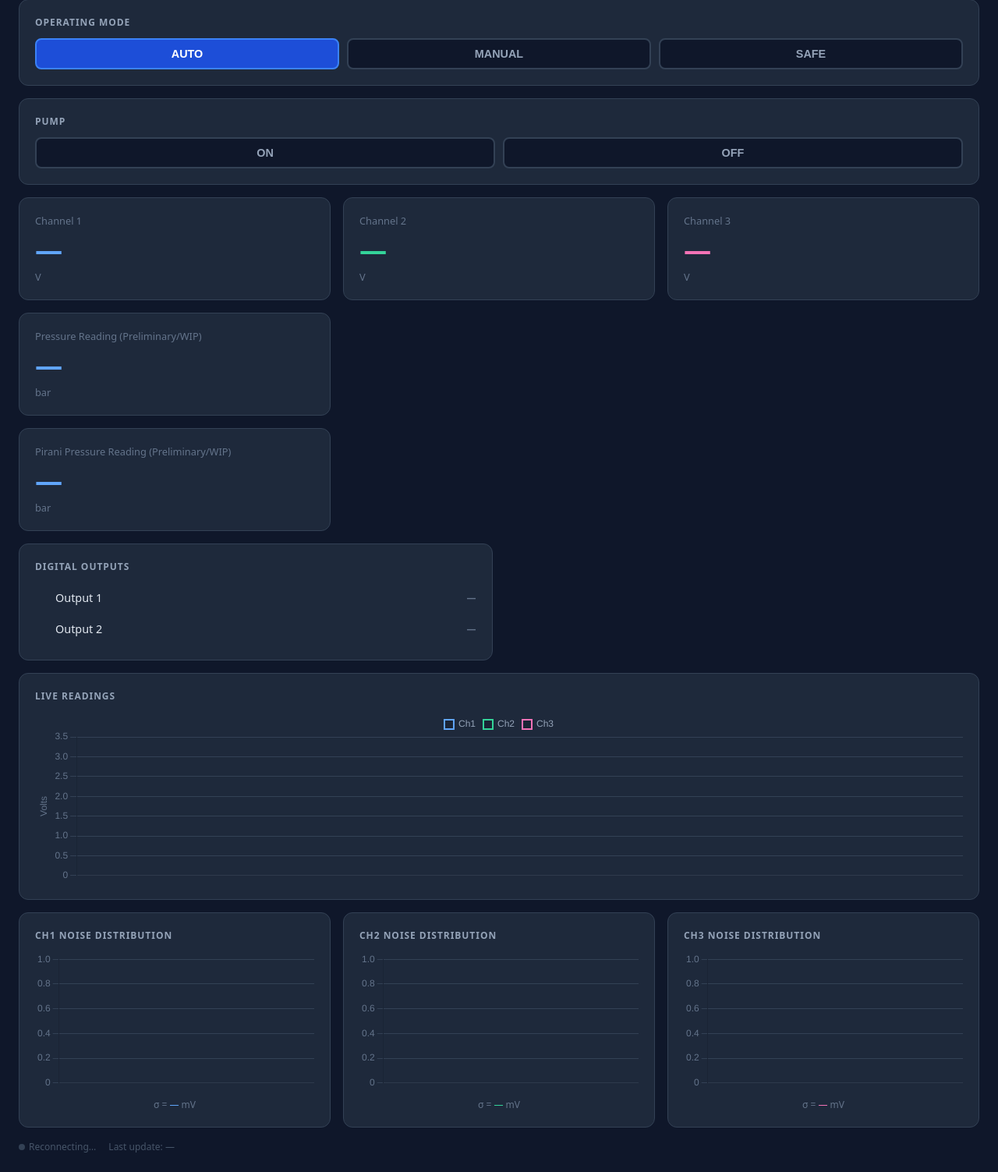
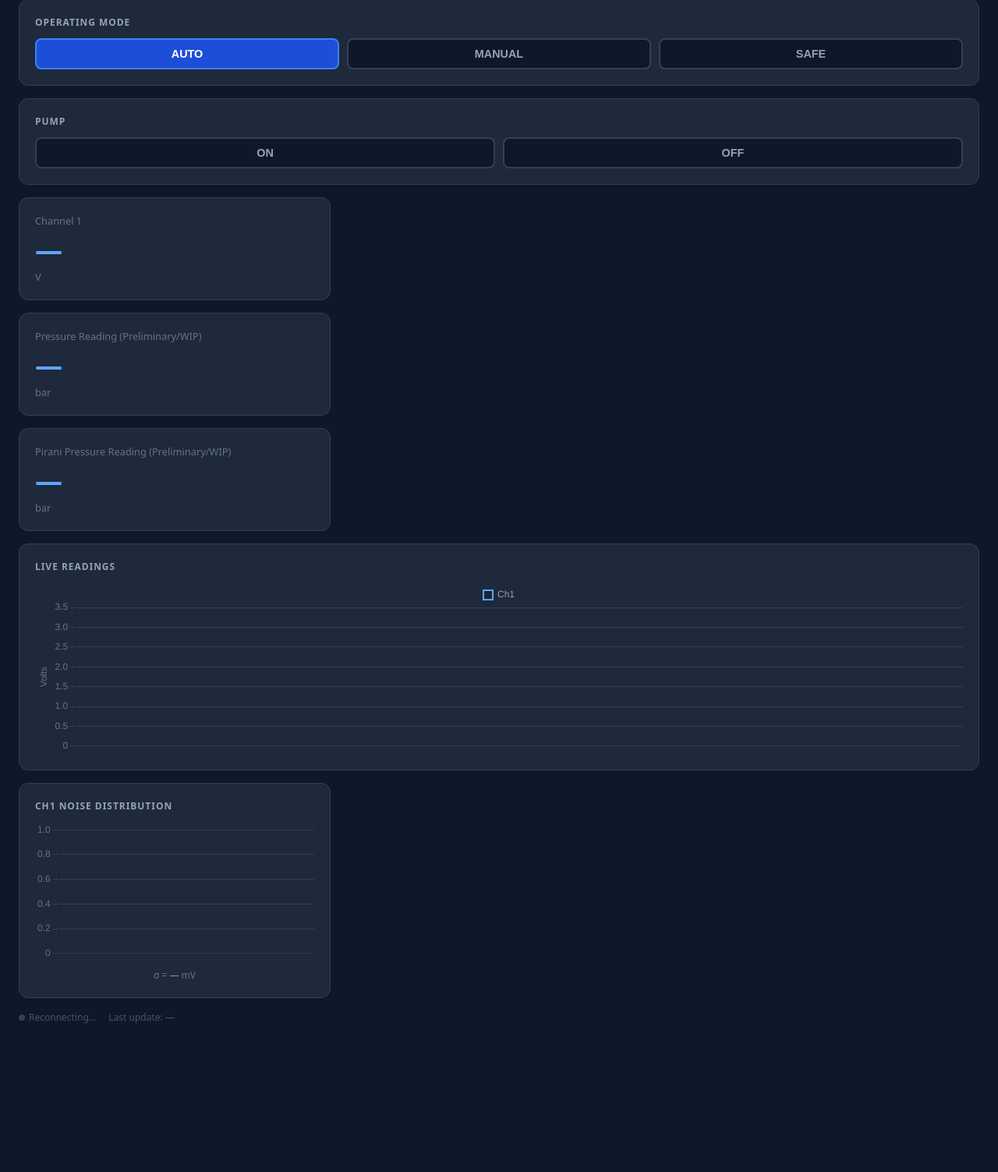
Before and after one commit to Charlotte-Knight/gas-test-daq, a FastAPI app: page / in a window 1280 px wide. Shown: the part 82-1585 px from the top of the page at 78% size. After the commit the page ends 1394 px from the top, so only its background shows below. Run offline with FastAPI, Linux system fonts and the light colour scheme; data that the repository does not hold is empty.

Commit message:
remove unnecessary input and output channels

```diff
--- a/daq.py
+++ b/daq.py
@@ -53,8 +53,8 @@ import revpimodio2
 
 from collections import deque
 
-buffers = [deque(maxlen=100) for _ in range(3)]
-latest_values = [None for _ in range(3)]
+buffer = deque(maxlen=100)
+latest_values = None
 
 logger = logging.getLogger(__name__)
 
@@ -67,19 +67,11 @@ rpi = revpimodio2.RevPiModIO(autorefresh=True)
 pump = NXDSPump("/dev/ttyUSB1")
 pirani = PiraniGauge("/dev/ttyUSB0")
 
-def read_adc() -> tuple[float, float, float]:
-    """Return (ch1, ch2, ch3) voltages. Currently simulated."""
+def read_adc() -> float:
+    """Return ch1 voltage"""
     ch1 = rpi.io.AnalogInput_1.value / 1000
-    ch2 = rpi.io.AnalogInput_2.value / 1000
-    ch3 = rpi.io.AnalogInput_3.value / 1000
-    return ch1, ch2, ch3
+    return ch1
 
-
-def set_outputs(out1: bool, out2: bool) -> None:
-    """Drive digital output pins. Currently a no-op stub."""
-    # GPIO.output(OUT1_PIN, out1)
-    # GPIO.output(OUT2_PIN, out2)
-    pass
 
 def get_pressure_from_voltage(voltage: float) -> float:
     """
@@ -88,37 +80,6 @@ def get_pressure_from_voltage(voltage: float) -> float:
     In testing we found that at atmospheric pressures, the sensor reads ~0V, and otherwise it has a linear response with a slope of about 16/10 bar/V. Some more testing and calibration should be done to confirm this.
     """
     return 1.0 + (16/10) * voltage # to be finalised
-
-# ---------------------------------------------------------------------------
-# Mode logic — add or modify modes here
-# ---------------------------------------------------------------------------
-
-# Thresholds used by AUTO mode
-AUTO_CH1_THRESHOLD = 2.5
-AUTO_CH2_THRESHOLD = 1.8
-
-
-def compute_outputs(mode: Mode, ch1: float, ch2: float, ch3: float) -> tuple[bool, bool]:
-    """
-    Return (out1, out2) for the given mode and channel readings.
-    Extend this function as your modes grow.
-    """
-    if mode == Mode.SAFE:
-        # All outputs off regardless of readings
-        return False, False
-
-    if mode == Mode.MANUAL:
-        # Outputs held on; in a real system you might read a manual override
-        # flag from the config table or a separate endpoint.
-        return True, True
-
-    if mode == Mode.AUTO:
-        out1 = ch1 > AUTO_CH1_THRESHOLD
-        out2 = ch2 > AUTO_CH2_THRESHOLD
-        return out1, out2
-
-    # Fallback — safe default
-    return False, False
 
 
 # ---------------------------------------------------------------------------
@@ -163,19 +124,17 @@ class DatabaseThread(DAQThread):
     def _tick(self) -> None:
         with Session(engine) as session:
             with lock:
-                ch1, ch2, ch3 = latest_values
+                ch1 = latest_values
 
-            if ch1 is None or ch2 is None or ch3 is None:
+            if ch1 is None:
                 # No valid readings yet — skip this tick
                 logger.debug("No valid ADC readings yet, skipping tick")
                 return
 
             mode = get_mode(session)
             pump_state = get_pump(session)
-            out1, out2 = compute_outputs(mode, ch1, ch2, ch3)
             pirani_pressure = pirani.read_pressure()
 
-            set_outputs(out1, out2)
             if pump_state == PumpState.ON:
                 pump.start()
             else:
@@ -183,20 +142,16 @@ class DatabaseThread(DAQThread):
 
             measurement = Measurement(
                 ch1=round(ch1, 4),
-                ch2=round(ch2, 4),
-                ch3=round(ch3, 4),
                 pressure=get_pressure_from_voltage(ch1),
                 pirani_pressure=pirani_pressure,
-                out1=out1,
-                out2=out2,
                 mode=mode,
                 pump=pump_state # Placeholder until pump state is implemented in the database and DAQ loop
             )
             session.add(measurement)
             session.commit()
             logger.debug(
-                "Saved: ch1=%.3f ch2=%.3f ch3=%.3f out1=%s out2=%s mode=%s",
-                ch1, ch2, ch3, out1, out2, mode.value,
+                "Saved: ch1=%.3f mode=%s",
+                ch1, mode.value,
             )
 
 class SamplerThread(DAQThread):
@@ -205,9 +160,7 @@ class SamplerThread(DAQThread):
 
     def _tick(self) -> None:
         global latest_values
-        ch1, ch2, ch3 = read_adc()
+        ch1 = read_adc()
         with lock:
-            latest_values = (ch1, ch2, ch3)
-            buffers[0].append(ch1)
-            buffers[1].append(ch2)
-            buffers[2].append(ch3)
+            latest_values = ch1
+            buffer.append(ch1)
--- a/main.py
+++ b/main.py
@@ -9,7 +9,7 @@ from fastapi.responses import HTMLResponse, StreamingResponse
 from sqlmodel import Session, select
 
 from database import get_mode, get_session, init_db, set_mode, get_pump, set_pump
-from daq import SamplerThread, DatabaseThread, buffers
+from daq import SamplerThread, DatabaseThread, buffer
 from models import Measurement, Mode, PumpState
 
 import numpy as np
@@ -129,12 +129,8 @@ async def stream(session: DbSession) -> StreamingResponse:
                     "id": row.id,
                     "timestamp": row.timestamp.isoformat(),
                     "ch1": row.ch1,
-                    "ch2": row.ch2,
-                    "ch3": row.ch3,
                     "pressure": row.pressure,
                     "pirani_pressure": row.pirani_pressure,
-                    "out1": row.out1,
-                    "out2": row.out2,
                     "mode": row.mode.value,
                     "pump": row.pump.value,
                 }
@@ -164,15 +160,13 @@ def dashboard() -> str:
 @app.get("/buffer")
 def get_buffer() -> dict[str, list[float]]:
     return {
-        "ch1": list(buffers[0]),
-        "ch2": list(buffers[1]),
-        "ch3": list(buffers[2])
+        "ch1": list(buffer),
         }
 
 @app.get("/buffer/stats")
 def get_buffer_stats() -> dict:
     result = {}
-    for i, (ch, buf) in enumerate(zip(["ch1", "ch2", "ch3"], buffers)):
+    for i, (ch, buf) in enumerate(zip(["ch1"], [buffer])):
         samples = list(buf)
         if len(samples) < 2:
             result[ch] = None
--- a/models.py
+++ b/models.py
@@ -20,12 +20,8 @@ class Measurement(SQLModel, table=True):
     id: Optional[int] = Field(default=None, primary_key=True)
     timestamp: datetime = Field(default_factory=datetime.utcnow, index=True)
     ch1: float
-    ch2: float
-    ch3: float
     pressure: float
     pirani_pressure: float
-    out1: bool
-    out2: bool
     mode: Mode
     pump: PumpState
     class Config:
--- a/templates/index.html
+++ b/templates/index.html
@@ -66,8 +66,6 @@
     .ch-unit  { font-size: 0.8rem; color: #64748b; margin-top: 2px; }
 
     .ch1 .ch-value { color: #60a5fa; }
-    .ch2 .ch-value { color: #34d399; }
-    .ch3 .ch-value { color: #f472b6; }
 
     /* ── Output indicators ──────────────────────────────────────── */
     .output-row {
@@ -157,16 +155,6 @@
     <div class="ch-value" id="ch1">—</div>
     <div class="ch-unit">V</div>
   </div>
-  <div class="card ch2">
-    <div class="ch-label">Channel 2</div>
-    <div class="ch-value" id="ch2">—</div>
-    <div class="ch-unit">V</div>
-  </div>
-  <div class="card ch3">
-    <div class="ch-label">Channel 3</div>
-    <div class="ch-value" id="ch3">—</div>
-    <div class="ch-unit">V</div>
-  </div>
 </div>
 
 <div class="grid grid-3" style="margin-bottom:16px;">
@@ -187,20 +175,6 @@
 
 <div class="grid grid-2" style="margin-bottom:16px;">
   <!-- Outputs -->
-  <div class="card">
-    <h2>Digital Outputs</h2>
-    <div class="output-row">
-      <span class="led" id="led1"></span>
-      <span class="output-label">Output 1</span>
-      <span class="output-state" id="state1">—</span>
-    </div>
-    <div class="output-row">
-      <span class="led" id="led2"></span>
-      <span class="output-label">Output 2</span>
-      <span class="output-state" id="state2">—</span>
-    </div>
-  </div>
-
   <!-- Live chart -->
   <div class="card chart-card">
     <h2>Live Readings</h2>
@@ -209,20 +183,6 @@
     </div>
   </div>
 </div>
-
-<!-- <div class="card" style="grid-column: 1 / -1; margin-top: 16px;">
-  <h2>Noise Distribution (last 100 samples)</h2>
-  <div style="display: grid; grid-template-columns: repeat(3, 1fr); gap: 16px; margin-top: 12px;">
-    <div><canvas id="hist-ch1"></canvas></div>
-    <div><canvas id="hist-ch2"></canvas></div>
-    <div><canvas id="hist-ch3"></canvas></div>
-  </div>
-  <div style="display: grid; grid-template-columns: repeat(3, 1fr); gap: 16px; margin-top: 10px; text-align: center; font-size: 0.75rem; color: #64748b;">
-    <div>Ch1 σ = <span id="std-ch1" style="color:#60a5fa">—</span> mV</div>
-    <div>Ch2 σ = <span id="std-ch2" style="color:#34d399">—</span> mV</div>
-    <div>Ch3 σ = <span id="std-ch3" style="color:#f472b6">—</span> mV</div>
-  </div>
-</div> -->
 
 <div class="grid grid-3" style="margin-top: 16px;">
 
@@ -233,26 +193,6 @@
     </div>
     <div style="text-align: center; margin-top: 8px; font-size: 0.75rem; color: #64748b;">
       σ = <span id="std-ch1" style="color:#60a5fa">—</span> mV
-    </div>
-  </div>
-
-  <div class="card">
-    <h2>Ch2 Noise Distribution</h2>
-    <div style="position: relative; height: 180px;">
-      <canvas id="hist-ch2"></canvas>
-    </div>
-    <div style="text-align: center; margin-top: 8px; font-size: 0.75rem; color: #64748b;">
-      σ = <span id="std-ch2" style="color:#34d399">—</span> mV
-    </div>
-  </div>
-
-  <div class="card">
-    <h2>Ch3 Noise Distribution</h2>
-    <div style="position: relative; height: 180px;">
-      <canvas id="hist-ch3"></canvas>
-    </div>
-    <div style="text-align: center; margin-top: 8px; font-size: 0.75rem; color: #64748b;">
-      σ = <span id="std-ch3" style="color:#f472b6">—</span> mV
     </div>
   </div>
 
@@ -269,8 +209,6 @@
   const labels = [];
   const datasets = [
     { label: "Ch1", data: [], borderColor: "#60a5fa", tension: 0.3, pointRadius: 0, borderWidth: 2 },
-    { label: "Ch2", data: [], borderColor: "#34d399", tension: 0.3, pointRadius: 0, borderWidth: 2 },
-    { label: "Ch3", data: [], borderColor: "#f472b6", tension: 0.3, pointRadius: 0, borderWidth: 2 },
   ];
 
   const chart = new Chart(document.getElementById("chart"), {
@@ -293,12 +231,10 @@
     },
   });
 
-  function pushToChart(ts, ch1, ch2, ch3) {
+  function pushToChart(ts, ch1) {
     const label = new Date(ts).toLocaleTimeString();
     labels.push(label);
     datasets[0].data.push(ch1);
-    datasets[1].data.push(ch2);
-    datasets[2].data.push(ch3);
     if (labels.length > MAX_POINTS) {
       labels.shift();
       datasets.forEach(d => d.data.shift());
@@ -353,16 +289,12 @@
     es.onmessage = (e) => {
       const d = JSON.parse(e.data);
       document.getElementById("ch1").textContent = d.ch1?.toFixed(3) ?? "—";
-      document.getElementById("ch2").textContent = d.ch2?.toFixed(3) ?? "—";
-      document.getElementById("ch3").textContent = d.ch3?.toFixed(3) ?? "—";
       document.getElementById("pressure").textContent = d.pressure?.toFixed(3) ?? "—";
       document.getElementById("pirani-pressure").textContent = d.pirani_pressure?.toFixed(3) ?? "—";
       document.getElementById("ts").textContent  = new Date(d.timestamp).toLocaleTimeString();
-      setOutput(1, d.out1);
-      setOutput(2, d.out2);
       highlightMode(d.mode);
       highlightPump(d.pump);
-      pushToChart(d.timestamp, d.ch1, d.ch2, d.ch3);
+      pushToChart(d.timestamp, d.ch1);
     };
 
     es.onerror = () => {
@@ -389,24 +321,6 @@
         scales: { x: { ticks: { color: "#64748b", maxTicksLimit: 5 }, grid: { color: "#334155" } },
                   y: { ticks: { color: "#64748b" }, grid: { color: "#334155" } } } },
     }),
-    new Chart(document.getElementById("hist-ch2"), {
-      type: "bar",
-      data: { labels: [], datasets: [{ data: [], backgroundColor: "#34d39955",
-        borderColor: "#34d399", borderWidth: 1,
-        barPercentage: 1.0, categoryPercentage: 1.0 }] },
-      options: { animation: false, responsive: true, plugins: { legend: { display: false } },
-        scales: { x: { ticks: { color: "#64748b", maxTicksLimit: 5 }, grid: { color: "#334155" } },
-                  y: { ticks: { color: "#64748b" }, grid: { color: "#334155" } } } },
-    }),
-    new Chart(document.getElementById("hist-ch3"), {
-      type: "bar",
-      data: { labels: [], datasets: [{ data: [], backgroundColor: "#f472b655",
-        borderColor: "#f472b6", borderWidth: 1,
-        barPercentage: 1.0, categoryPercentage: 1.0 }] },
-      options: { animation: false, responsive: true, plugins: { legend: { display: false } },
-        scales: { x: { ticks: { color: "#64748b", maxTicksLimit: 5 }, grid: { color: "#334155" } },
-                  y: { ticks: { color: "#64748b" }, grid: { color: "#334155" } } } },
-    }),
   ];
 
 
@@ -414,7 +328,7 @@
       const res  = await fetch("/buffer/stats");
       const data = await res.json();
 
-      ["ch1", "ch2", "ch3"].forEach((ch, i) => {
+      ["ch1"].forEach((ch, i) => {
         const s = data[ch];
         if (!s) return;
 
```
